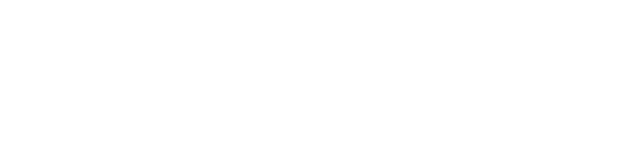
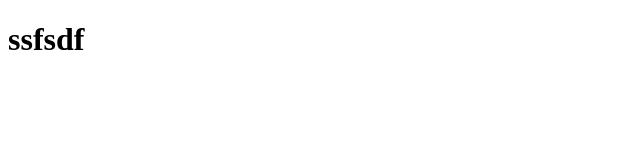
Before and after one commit to Rohochyi/grid-template, a website: page index.html in a window 1280 px wide. Shown: the whole page, without its empty margins (0-640 px from the left). Drawn offline with nearby package versions, Linux system fonts and the light colour scheme; files that its build step writes are made by us from their sources.

Commit message:
Update index.html

```diff
--- a/index.html
+++ b/index.html
@@ -8,7 +8,9 @@
   <link rel="shortcut icon" href="assets/img/favicon.png" type="image/png">
   <!-- Подключаем шрифты Roboto и Roboto Slab c сервиса google -->
   <link rel="preconnect" href="https://fonts.gstatic.com">
-  <link href="https://fonts.googleapis.com/css2?family=Roboto+Slab:wght@100;300;400;700&family=Roboto:wght@100;300;400;500;700;900&display=swap" rel="stylesheet">
+  <link
+    href="https://fonts.googleapis.com/css2?family=Roboto+Slab:wght@100;300;400;700&family=Roboto:wght@100;300;400;500;700;900&display=swap"
+    rel="stylesheet">
   <!-- Подключаем иконочный шрифт fontawesome -->
   <link rel="stylesheet" href="libs/@fortawesome/fontawesome-free/css/all.min.css">
   <!-- Подключаем наш основной стиль, с которым будем работать -->
@@ -19,11 +21,12 @@
 <body>
 
   <!-- Код пишем здесь -->
-
+  <h1>ssfsdf</h1>
   <!-- Подключаем библиотеку jquery, необходимую для работы нашего основного скрипта -->
   <script src="libs/jquery/dist/jquery.min.js"></script>
   <!-- Подключаем наш основной скрипт, с которым будем работать -->
   <script src="assets/js/main.js"></script>
 
 </body>
+
 </html>
```
